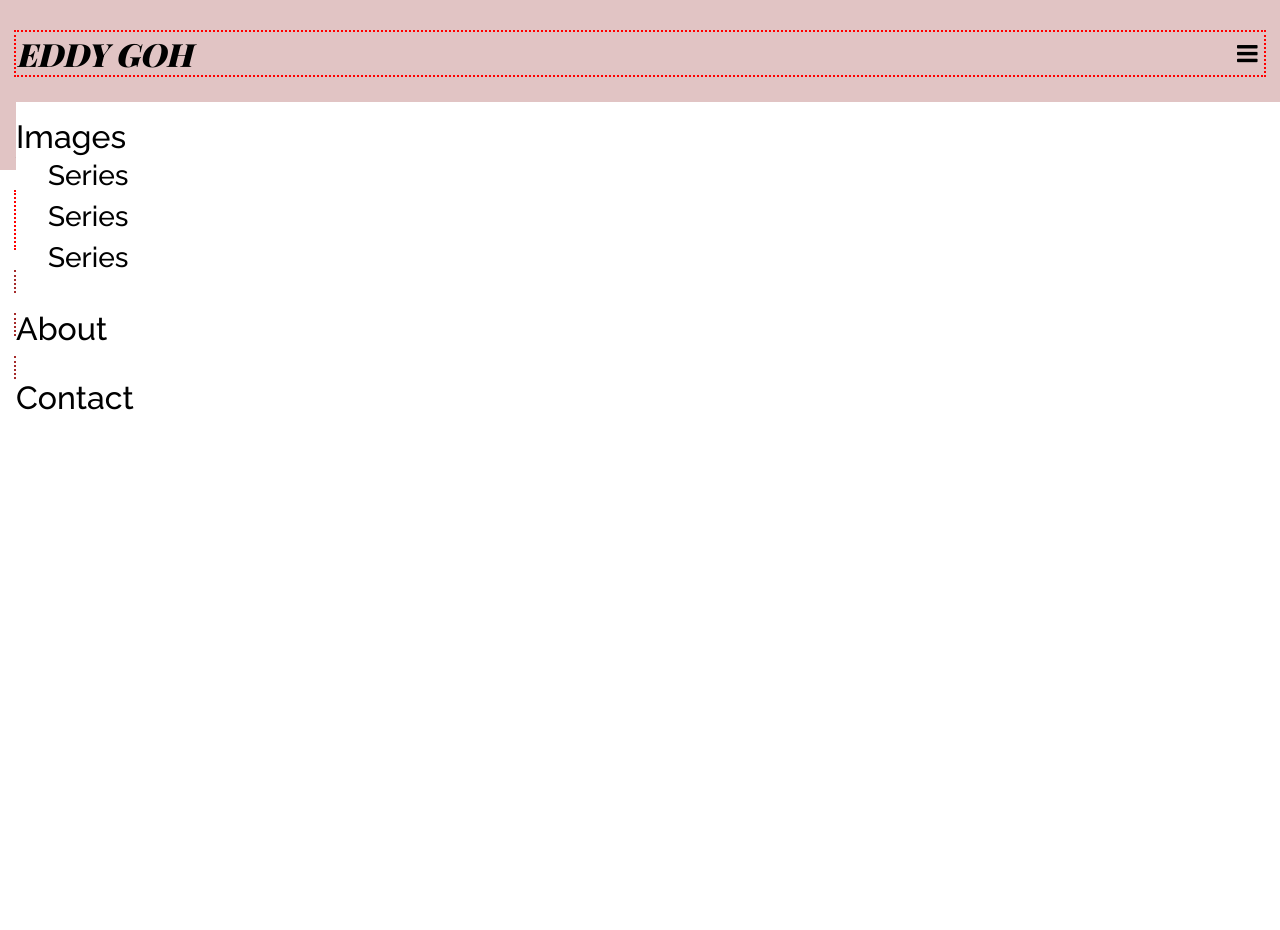
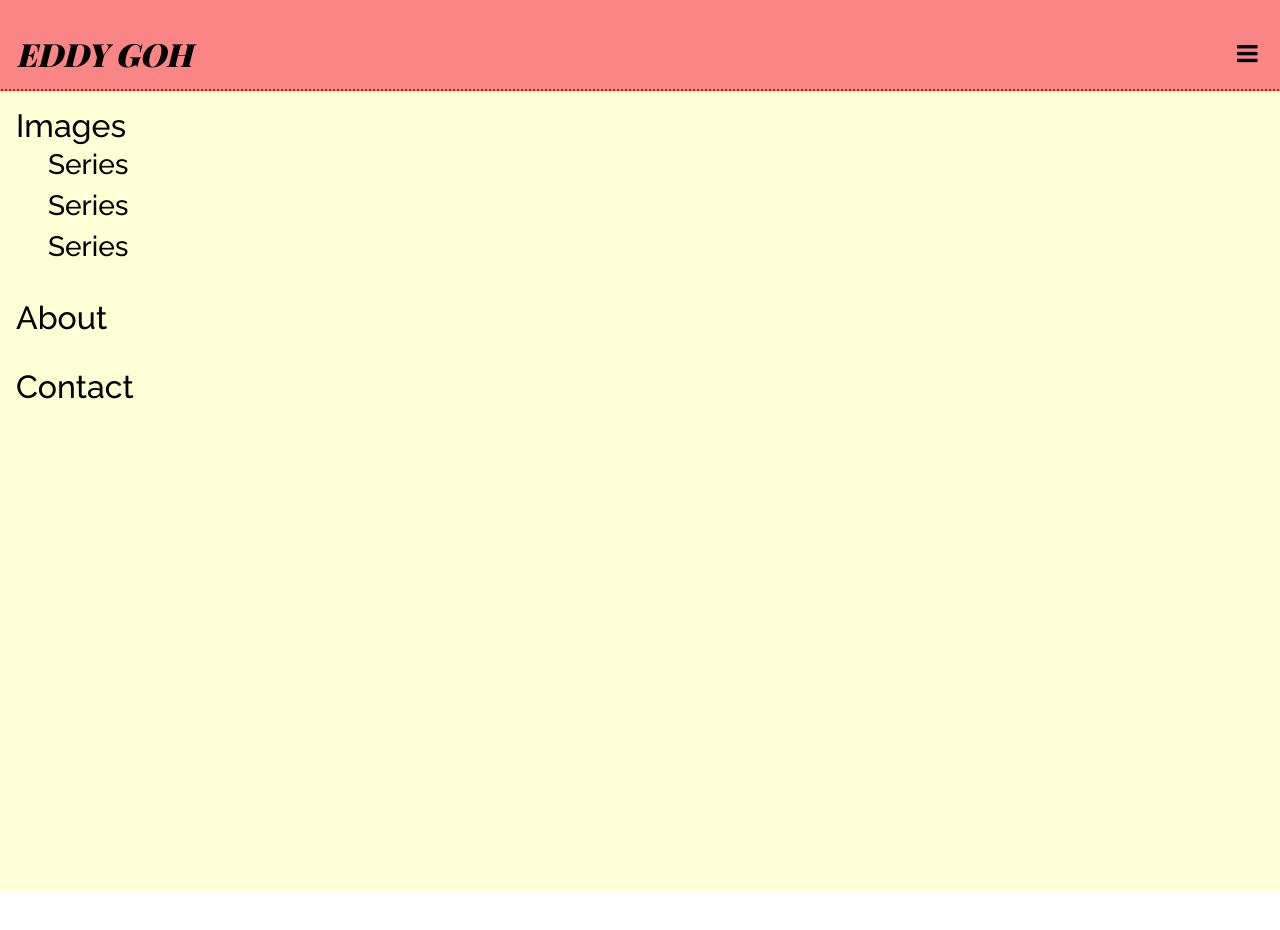
Before and after one commit to yeesernn/portfolio-webdevClass-upv2023, a plain HTML site: page index.html in a window 1280 px wide. Both pictures are taken after a click on the element 1247 px from the left and 53 px from the top of the page. Shown: the top 930 px of the page. Drawn offline with nearby package versions, Linux system fonts and the light colour scheme; a web font is replaced by a local one.

Commit message:
Fixed menu's z-index order and cover whole screen

```diff
--- a/css/style.css
+++ b/css/style.css
@@ -42,25 +42,32 @@ Color shades 1-6, 1 lightest to 6 darkest
 }
 
 body {
-    margin: 2rem 1rem;
+    margin: 32px 16px;
     height: 2000px;
     /*TEMPORARY!!*/
 }
 
 header {
-    background-color: rgb(225, 196, 196);
+    background-color: rgba(225, 196, 196, 0.368);
     position: fixed;
     width: 100%;
     top: 0;
     left: 0;
-    padding: 2rem 1rem 0.5rem 1rem;
 }
 
 .headings {
+    outline: 2px dotted red;
+    position: relative;
+}
+
+.headingWrapper {
     display: flex;
     justify-content: space-between;
     align-items: center;
-    outline: 2px dotted red;
+    background-color: rgba(255, 0, 0, 0.426);
+    position: relative;
+    z-index: 20;
+    padding: 32px 16px 16px 16px;
 }
 
 h1 {
@@ -79,13 +86,14 @@ nav {
     position: absolute;
     width: 100%;
     height: 100vh;
-    background-color: rgb(255, 255, 255);
-    top: -600%;
+    background-color: rgb(253, 255, 213);
+    top: -800%;
     transition: all 0.6s ease-in-out;
+    z-index: 10;
 }
 
 .showMenu {
-    top: 60%; /*60% relative to the parent: .headings, thus let h1 come out*/
+    top: 100%; /* % relative to the parent: .headings, thus let h1 come out*/
 }
 
 nav ul {
@@ -100,21 +108,21 @@ nav ul li {
     font-size: 2rem;
     font-weight: 500;
     list-style: none;
-    padding: 16px 0px;
+    padding: 16px 16px;
 }
 
 nav ul li .seriesMenu {
     font-size: 1.75rem;
     /* outline: 2px solid blue; */
-    padding: 0.25rem 0 0.25rem 2rem;
+    padding: 4px 0 4px 32px;
 }
 
 h2 {
     font-family: 'Playfair Display', 'Georgia', serif;
     font-weight: 500;
     font-size: 1rem;
-    /* outline: 2px dotted red; */
-    margin: 24px 0 0 0;
+    outline: 2px dotted red;
+    padding: 24px 16px 8px 16px;
 }
 
 h3 {
@@ -122,7 +130,7 @@ h3 {
     font-weight: 400;
     font-size: 3rem;
     outline: 2px dotted red;
-    margin: 12rem 0 0 0;
+    margin: 30vh 0 0 0;
     display: flex;
     justify-content: center;
 }
--- a/index.html
+++ b/index.html
@@ -16,8 +16,10 @@
     <body>
         <header>
             <div class="headings">
-                <h1>EDDY GOH</h1>
-                <span class="icon-menu" id="buttonMenu"></span>
+                <div class="headingWrapper">
+                    <h1>EDDY GOH</h1>
+                    <span class="icon-menu" id="buttonMenu"></span>
+                </div>
                 <nav id="menuTransitionOff">
                     <ul>
                         <li>Images
@@ -32,7 +34,6 @@
                     </ul>
                 </nav>
             </div>
-
             <h2>
                 Photographer<br>
                 &<br>
```
